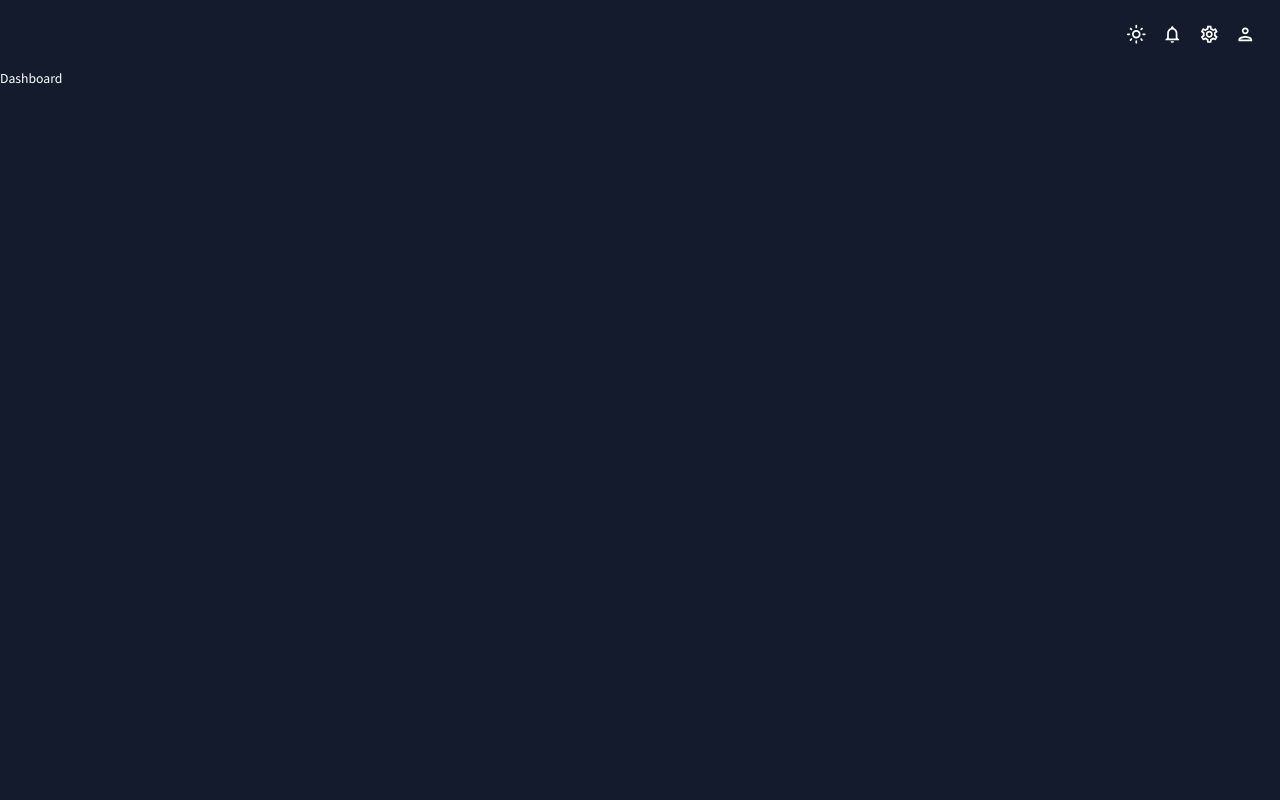
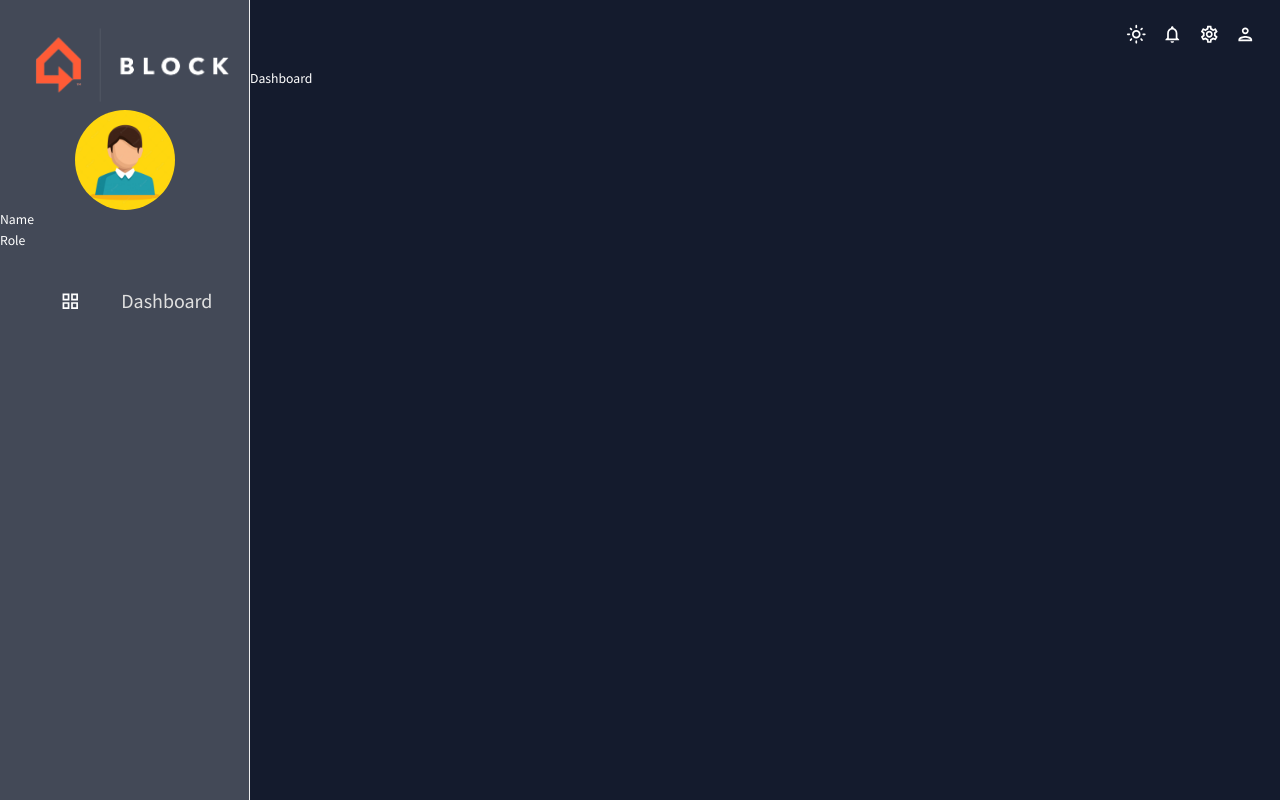
Before and after one commit to AnasAmil/Block-frontend, a React (Vite) app: page / in a window 1280 px wide. Built offline with nearby package versions, Linux system fonts and the light colour scheme.

Commit message:
working on sidebar

```diff
--- a/src/App.jsx
+++ b/src/App.jsx
@@ -1,8 +1,9 @@
 import React from "react";
 import { ColorModeContext, useMode } from "./theme";
 import { CssBaseline, ThemeProvider } from "@mui/material";
+import { ProSidebarProvider } from "react-pro-sidebar";
 import Topbar from "./pages/global/Topbar";
-import Sidebar from "./pages/global/Sidebar";
+import Appbar from "./pages/global/Appbar";
 import Dashboard from "./pages/Dashboard";
 // import Employees from "./pages/Employees";
 // import Warehouses from "./pages/Warehouses";
@@ -20,7 +21,9 @@ const App = () => {
         <ThemeProvider theme={theme} >
           <CssBaseline />
           <div className="app">
-            <Sidebar />
+            <ProSidebarProvider>
+              <Appbar />
+            </ProSidebarProvider>
             <main className="content">
               <Topbar />
               <Routes>
--- /dev/null
+++ b/src/pages/global/Appbar.jsx
@@ -0,0 +1,146 @@
+import { useState } from 'react'
+import { useProSidebar , Sidebar, Menu, MenuItem, sidebarClasses } from 'react-pro-sidebar'
+import { Box, IconButton, Typography, useTheme } from '@mui/material'
+import { Link } from 'react-router-dom'
+import { colorCodes } from '../../theme'
+import GridViewOutlinedIcon from '@mui/icons-material/GridViewOutlined';
+import EngineeringOutlinedIcon from '@mui/icons-material/EngineeringOutlined';
+import WarehouseOutlinedIcon from '@mui/icons-material/WarehouseOutlined';
+import Inventory2OutlinedIcon from '@mui/icons-material/Inventory2Outlined';
+import PersonAddAlt1OutlinedIcon from '@mui/icons-material/PersonAddAlt1Outlined';
+import MenuOutlinedIcon from '@mui/icons-material/MenuOutlined';
+import { display } from '@mui/system'
+import Logo from '../../assets/Block-logo.png'
+import LogoWhite from '../../assets/Block-logo-white.png'
+import MaleAvatar from '../../assets/Male_Avatar.webp'
+
+const Appbar = () => {
+
+  const theme = useTheme();
+  const colors = colorCodes(theme.palette.mode);
+  const [selected, setSelected] = useState('Dashboard');
+  const { collapseSidebar, collapsed } = useProSidebar();
+
+  return (
+    <Box
+      sx={{
+        height: "100%",
+        display: 'flex'
+      }}
+    >
+
+    <Sidebar
+      rootStyles={{
+        [`.${sidebarClasses.container}`]: {
+          backgroundColor: `${colors.primary[400]}`,
+        },
+      }}
+
+      transitionDuration={500}
+    >
+      <Menu>
+        <MenuItem
+              onClick={() => collapseSidebar()}
+              icon={collapsed ? <MenuOutlinedIcon /> : undefined}
+              style={{
+                margin: "40px 0 20px 0",
+                color: colors.grey[100],
+              }}
+            >
+
+              {!collapsed && (
+              <Box
+                sx={{
+                  display: 'flex',
+                  justifyContent: 'space-between',
+                  alignItems: 'center',
+                  marginLeft: '15px',
+                }}
+              >
+
+                {theme.palette.mode === 'dark' ? (
+                  <img src={LogoWhite} alt="logo-white" />
+                ) : (
+                  <img src={Logo} alt="logo" />
+                )}
+
+
+                <IconButton onClick={() => collapseSidebar()}>
+                  <MenuOutlinedIcon />
+                </IconButton>
+              </Box>
+            )}
+
+        </MenuItem>
+
+
+        {!collapsed && (
+          <Box
+            sx={{
+              marginBottom: '25px',
+            }}
+          >
+            <Box
+              sx={{
+                display: 'flex',
+                justifyContent: 'center',
+                alignItems: 'center'
+              }}
+            >
+              <img
+                src={MaleAvatar}
+                width='100px'
+                height='100px'
+                alt='user_avatar'
+                style={{ cursor: "pointer", borderRadius: "50%" }}
+              />
+            </Box>
+
+            <Box>
+              <Typography>Name</Typography>
+              <Typography>Role</Typography>
+            </Box>
+          </Box>
+        )}
+
+
+        <MenuItem
+              icon={collapsed ? <GridViewOutlinedIcon /> : undefined}
+              style={{
+                margin: "10px 0 20px 0",
+                color: colors.grey[100],
+              }}
+            >
+
+              {!collapsed && (
+              <Box
+                sx={{
+                  display: 'flex',
+                  justifyContent: 'space-around',
+                  alignItems: 'center',
+                  marginLeft: '15px'
+                }}
+              >
+
+
+                <IconButton>
+                  <GridViewOutlinedIcon />
+                </IconButton>
+
+                <Typography variant='h4' color={colors.grey[100]} >
+                  Dashboard
+                </Typography>
+
+              </Box>
+            )}
+
+        </MenuItem>
+
+      </Menu>
+    </Sidebar>
+
+    </Box>
+  )
+}
+
+export default Appbar
--- a/src/pages/global/Sidebar.jsx
+++ /dev/null
@@ -1,31 +0,0 @@
-import { useState } from 'react'
-import { useProSidebar, Menu, MenuItem } from 'react-pro-sidebar'
-import { Box, IconButton, Typogaphy, useTheme } from '@mui/material'
-import { Link } from 'react-router-dom'
-import { colorCodes } from '../../theme'
-import GridViewOutlinedIcon from '@mui/icons-material/GridViewOutlined';
-import EngineeringOutlinedIcon from '@mui/icons-material/EngineeringOutlined';
-import WarehouseOutlinedIcon from '@mui/icons-material/WarehouseOutlined';
-import Inventory2OutlinedIcon from '@mui/icons-material/Inventory2Outlined';
-import PersonAddAlt1OutlinedIcon from '@mui/icons-material/PersonAddAlt1Outlined';
-
-const Sidebar = () => {
-
-  const theme = useTheme();
-  const colors = colorCodes(theme.palette.mode);
-  const [isCollapsed, setIsCollapsed] = useState(false);
-  const [selected, setSelected] = useState('Dashboard');
-  return (
-    <Box
-      sx={{
-        "& .pro-sidebar-inner": {
-
-        },
-      }}
-    >
-
-    </Box>
-  )
-}
-
-export default Sidebar
--- a/src/pages/global/Topbar.jsx
+++ b/src/pages/global/Topbar.jsx
@@ -28,13 +28,15 @@ const Topbar = () => {
         }}
       >
 
-        <IconButton>
-          {theme.palette.mode === 'dark' ? (
-            <LightModeOutlinedIcon onClick={colorMode.toggleColorMode} />
-          ) : (
-            <DarkModeOutlinedIcon  onClick={colorMode.toggleColorMode} />
-          )}
-        </IconButton>
+        {theme.palette.mode === 'dark' ?(
+          <IconButton onClick={colorMode.toggleColorMode}>
+            <LightModeOutlinedIcon />
+          </IconButton>
+        ) : (
+          <IconButton onClick={colorMode.toggleColorMode}>
+            <DarkModeOutlinedIcon />
+          </IconButton>
+        )}
 
         <IconButton>
             <NotificationsOutlinedIcon />
--- a/src/theme.js
+++ b/src/theme.js
@@ -17,6 +17,7 @@ export const colorCodes = (mode) => ({
                 800: "#292929",
                 900: "#141414"
             },
+
             primary: {
                 100: "#d0d1d5",
                 200: "#a1a4ab",
@@ -76,15 +77,15 @@ export const colorCodes = (mode) => ({
                 900: "#e0e0e0"
             },
             primary: {
-                100: "#040509",
-                200: "#080b12",
-                300: "#0c101b",
-                400: "#101624",
+                100: "#d0d1d5",
+                200: "#a1a4ab",
+                300: "#727681",
+                400: "#d0d1d5",
                 500: "#141b2d",
-                600: "#434957",
-                700: "#727681",
-                800: "#a1a4ab",
-                900: "#d0d1d5"
+                600: "#101624",
+                700: "#0c101b",
+                800: "#080b12",
+                900: "#040509"
             },
             greenVibrant: {
                 100: "#0f2922",
```
Also changed, not shown: src/assets/Block-logo-white.png (added), src/assets/Male_Avatar.webp (added).
